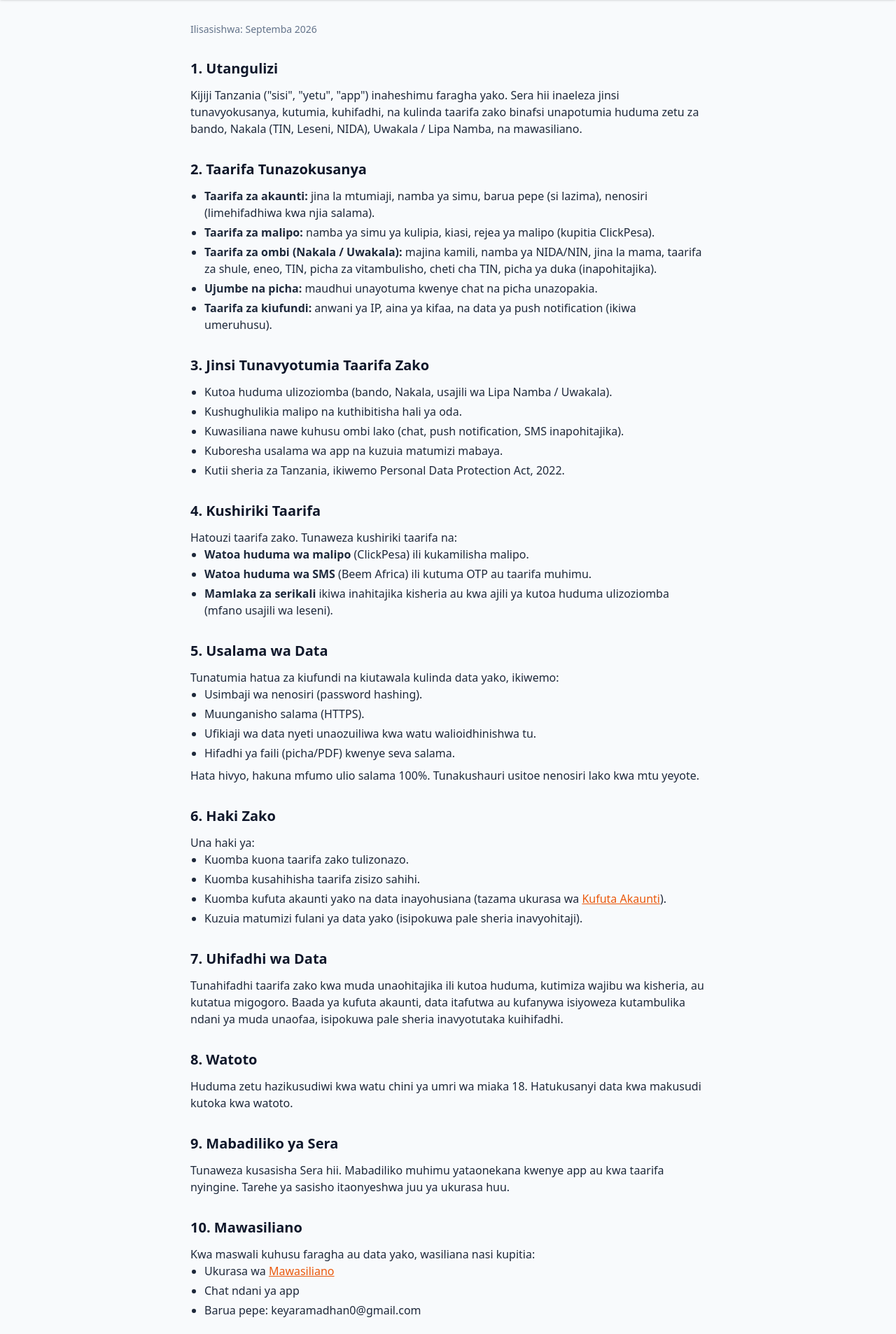
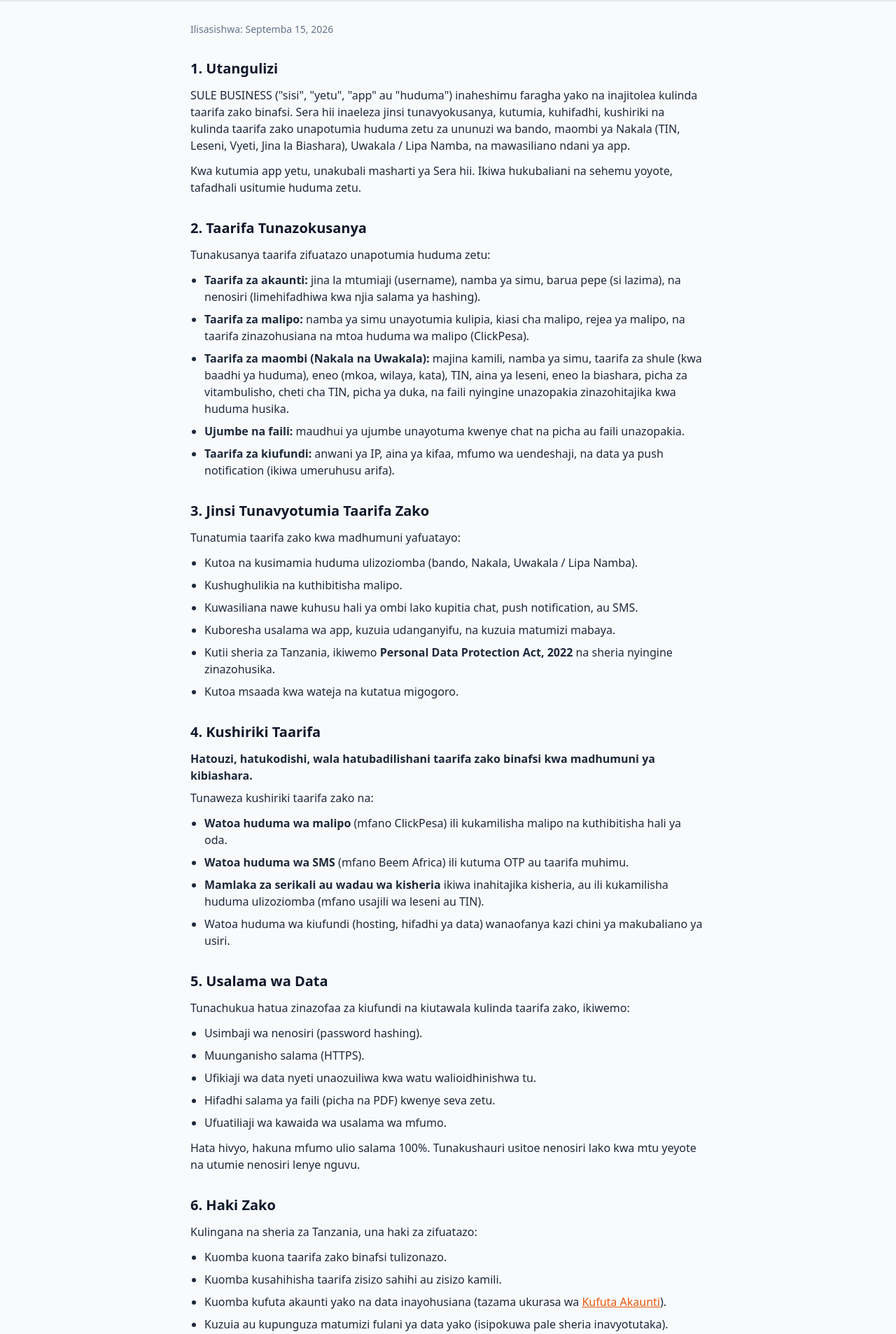
Before and after one commit to keyramkey/halotel-bando, a Flask app: page /privacy in a window 1280 px wide. Shown: the part 60-1966 px from the top of the page at 70% size. Run offline with Flask 3, Linux system fonts and the light colour scheme; some libraries are stand-ins or nearby versions.

Commit message:
Update privacy.html

```diff
--- a/templates/privacy.html
+++ b/templates/privacy.html
@@ -3,7 +3,7 @@
 <head>
   <meta charset="UTF-8">
   <meta name="viewport" content="width=device-width, initial-scale=1.0">
-  <title>Sera ya Faragha · Kijiji Tanzania</title>
+  <title>Sera ya Faragha · SULE BUSINESS</title>
   <script src="https://cdn.tailwindcss.com"></script>
 </head>
 <body class="bg-slate-50 text-slate-800 min-h-screen">
@@ -15,85 +15,143 @@
   </header>
 
   <main class="max-w-3xl mx-auto px-4 py-8 prose prose-slate">
-    <p class="text-sm text-slate-500 mb-6">Ilisasishwa: Septemba 2026</p>
+    <p class="text-sm text-slate-500 mb-6">Ilisasishwa: Septemba 15, 2026</p>
 
     <h2 class="text-xl font-bold text-slate-900 mt-8 mb-3">1. Utangulizi</h2>
     <p>
-      Kijiji Tanzania ("sisi", "yetu", "app") inaheshimu faragha yako. Sera hii inaeleza jinsi tunavyokusanya,
-      kutumia, kuhifadhi, na kulinda taarifa zako binafsi unapotumia huduma zetu za bando, Nakala (TIN, Leseni, NIDA),
-      Uwakala / Lipa Namba, na mawasiliano.
+      SULE BUSINESS ("sisi", "yetu", "app" au "huduma") inaheshimu faragha yako na inajitolea kulinda taarifa zako binafsi.
+      Sera hii inaeleza jinsi tunavyokusanya, kutumia, kuhifadhi, kushiriki na kulinda taarifa zako unapotumia huduma zetu za
+      ununuzi wa bando, maombi ya Nakala (TIN, Leseni, Vyeti, Jina la Biashara), Uwakala / Lipa Namba, na mawasiliano ndani ya app.
+    </p>
+    <p class="mt-3">
+      Kwa kutumia app yetu, unakubali masharti ya Sera hii. Ikiwa hukubaliani na sehemu yoyote, tafadhali usitumie huduma zetu.
     </p>
 
     <h2 class="text-xl font-bold text-slate-900 mt-8 mb-3">2. Taarifa Tunazokusanya</h2>
-    <ul class="list-disc pl-5 space-y-1">
-      <li><strong>Taarifa za akaunti:</strong> jina la mtumiaji, namba ya simu, barua pepe (si lazima), nenosiri (limehifadhiwa kwa njia salama).</li>
-      <li><strong>Taarifa za malipo:</strong> namba ya simu ya kulipia, kiasi, rejea ya malipo (kupitia ClickPesa).</li>
-      <li><strong>Taarifa za ombi (Nakala / Uwakala):</strong> majina kamili, namba ya NIDA/NIN, jina la mama, taarifa za shule, eneo, TIN, picha za vitambulisho, cheti cha TIN, picha ya duka (inapohitajika).</li>
-      <li><strong>Ujumbe na picha:</strong> maudhui unayotuma kwenye chat na picha unazopakia.</li>
-      <li><strong>Taarifa za kiufundi:</strong> anwani ya IP, aina ya kifaa, na data ya push notification (ikiwa umeruhusu).</li>
+    <p>Tunakusanya taarifa zifuatazo unapotumia huduma zetu:</p>
+    <ul class="list-disc pl-5 space-y-2 mt-3">
+      <li>
+        <strong>Taarifa za akaunti:</strong> jina la mtumiaji (username), namba ya simu, barua pepe (si lazima),
+        na nenosiri (limehifadhiwa kwa njia salama ya hashing).
+      </li>
+      <li>
+        <strong>Taarifa za malipo:</strong> namba ya simu unayotumia kulipia, kiasi cha malipo, rejea ya malipo,
+        na taarifa zinazohusiana na mtoa huduma wa malipo (ClickPesa).
+      </li>
+      <li>
+        <strong>Taarifa za maombi (Nakala na Uwakala):</strong> majina kamili, namba ya simu, taarifa za shule (kwa baadhi ya huduma),
+        eneo (mkoa, wilaya, kata), TIN, aina ya leseni, eneo la biashara, picha za vitambulisho, cheti cha TIN,
+        picha ya duka, na faili nyingine unazopakia zinazohitajika kwa huduma husika.
+      </li>
+      <li>
+        <strong>Ujumbe na faili:</strong> maudhui ya ujumbe unayotuma kwenye chat na picha au faili unazopakia.
+      </li>
+      <li>
+        <strong>Taarifa za kiufundi:</strong> anwani ya IP, aina ya kifaa, mfumo wa uendeshaji, na data ya push notification
+        (ikiwa umeruhusu arifa).
+      </li>
     </ul>
 
     <h2 class="text-xl font-bold text-slate-900 mt-8 mb-3">3. Jinsi Tunavyotumia Taarifa Zako</h2>
-    <ul class="list-disc pl-5 space-y-1">
-      <li>Kutoa huduma ulizoziomba (bando, Nakala, usajili wa Lipa Namba / Uwakala).</li>
-      <li>Kushughulikia malipo na kuthibitisha hali ya oda.</li>
-      <li>Kuwasiliana nawe kuhusu ombi lako (chat, push notification, SMS inapohitajika).</li>
-      <li>Kuboresha usalama wa app na kuzuia matumizi mabaya.</li>
-      <li>Kutii sheria za Tanzania, ikiwemo Personal Data Protection Act, 2022.</li>
+    <p>Tunatumia taarifa zako kwa madhumuni yafuatayo:</p>
+    <ul class="list-disc pl-5 space-y-2 mt-3">
+      <li>Kutoa na kusimamia huduma ulizoziomba (bando, Nakala, Uwakala / Lipa Namba).</li>
+      <li>Kushughulikia na kuthibitisha malipo.</li>
+      <li>Kuwasiliana nawe kuhusu hali ya ombi lako kupitia chat, push notification, au SMS.</li>
+      <li>Kuboresha usalama wa app, kuzuia udanganyifu, na kuzuia matumizi mabaya.</li>
+      <li>Kutii sheria za Tanzania, ikiwemo <strong>Personal Data Protection Act, 2022</strong> na sheria nyingine zinazohusika.</li>
+      <li>Kutoa msaada kwa wateja na kutatua migogoro.</li>
     </ul>
 
     <h2 class="text-xl font-bold text-slate-900 mt-8 mb-3">4. Kushiriki Taarifa</h2>
-    <p>Hatouzi taarifa zako. Tunaweza kushiriki taarifa na:</p>
-    <ul class="list-disc pl-5 space-y-1">
-      <li><strong>Watoa huduma wa malipo</strong> (ClickPesa) ili kukamilisha malipo.</li>
-      <li><strong>Watoa huduma wa SMS</strong> (Beem Africa) ili kutuma OTP au taarifa muhimu.</li>
-      <li><strong>Mamlaka za serikali</strong> ikiwa inahitajika kisheria au kwa ajili ya kutoa huduma ulizoziomba (mfano usajili wa leseni).</li>
+    <p>
+      <strong>Hatouzi, hatukodishi, wala hatubadilishani taarifa zako binafsi kwa madhumuni ya kibiashara.</strong>
+    </p>
+    <p class="mt-2">Tunaweza kushiriki taarifa zako na:</p>
+    <ul class="list-disc pl-5 space-y-2 mt-3">
+      <li>
+        <strong>Watoa huduma wa malipo</strong> (mfano ClickPesa) ili kukamilisha malipo na kuthibitisha hali ya oda.
+      </li>
+      <li>
+        <strong>Watoa huduma wa SMS</strong> (mfano Beem Africa) ili kutuma OTP au taarifa muhimu.
+      </li>
+      <li>
+        <strong>Mamlaka za serikali au wadau wa kisheria</strong> ikiwa inahitajika kisheria, au ili kukamilisha huduma ulizoziomba
+        (mfano usajili wa leseni au TIN).
+      </li>
+      <li>
+        Watoa huduma wa kiufundi (hosting, hifadhi ya data) wanaofanya kazi chini ya makubaliano ya usiri.
+      </li>
     </ul>
 
     <h2 class="text-xl font-bold text-slate-900 mt-8 mb-3">5. Usalama wa Data</h2>
-    <p>Tunatumia hatua za kiufundi na kiutawala kulinda data yako, ikiwemo:</p>
-    <ul class="list-disc pl-5 space-y-1">
+    <p>Tunachukua hatua zinazofaa za kiufundi na kiutawala kulinda taarifa zako, ikiwemo:</p>
+    <ul class="list-disc pl-5 space-y-2 mt-3">
       <li>Usimbaji wa nenosiri (password hashing).</li>
       <li>Muunganisho salama (HTTPS).</li>
       <li>Ufikiaji wa data nyeti unaozuiliwa kwa watu walioidhinishwa tu.</li>
-      <li>Hifadhi ya faili (picha/PDF) kwenye seva salama.</li>
+      <li>Hifadhi salama ya faili (picha na PDF) kwenye seva zetu.</li>
+      <li>Ufuatiliaji wa kawaida wa usalama wa mfumo.</li>
     </ul>
-    <p class="mt-2">Hata hivyo, hakuna mfumo ulio salama 100%. Tunakushauri usitoe nenosiri lako kwa mtu yeyote.</p>
+    <p class="mt-3">
+      Hata hivyo, hakuna mfumo ulio salama 100%. Tunakushauri usitoe nenosiri lako kwa mtu yeyote na utumie nenosiri lenye nguvu.
+    </p>
 
     <h2 class="text-xl font-bold text-slate-900 mt-8 mb-3">6. Haki Zako</h2>
-    <p>Una haki ya:</p>
-    <ul class="list-disc pl-5 space-y-1">
-      <li>Kuomba kuona taarifa zako tulizonazo.</li>
-      <li>Kuomba kusahihisha taarifa zisizo sahihi.</li>
-      <li>Kuomba kufuta akaunti yako na data inayohusiana (tazama ukurasa wa <a href="/delete-account" class="text-orange-600 underline">Kufuta Akaunti</a>).</li>
-      <li>Kuzuia matumizi fulani ya data yako (isipokuwa pale sheria inavyohitaji).</li>
+    <p>Kulingana na sheria za Tanzania, una haki za zifuatazo:</p>
+    <ul class="list-disc pl-5 space-y-2 mt-3">
+      <li>Kuomba kuona taarifa zako binafsi tulizonazo.</li>
+      <li>Kuomba kusahihisha taarifa zisizo sahihi au zisizo kamili.</li>
+      <li>Kuomba kufuta akaunti yako na data inayohusiana (tazama ukurasa wa
+        <a href="/delete-account" class="text-orange-600 underline">Kufuta Akaunti</a>).
+      </li>
+      <li>Kuzuia au kupunguza matumizi fulani ya data yako (isipokuwa pale sheria inavyotutaka).</li>
+      <li>Kuwasilisha malalamiko kuhusu jinsi tunavyoshughulikia data yako.</li>
     </ul>
 
     <h2 class="text-xl font-bold text-slate-900 mt-8 mb-3">7. Uhifadhi wa Data</h2>
     <p>
-      Tunahifadhi taarifa zako kwa muda unaohitajika ili kutoa huduma, kutimiza wajibu wa kisheria,
-      au kutatua migogoro. Baada ya kufuta akaunti, data itafutwa au kufanywa isiyoweza kutambulika
-      ndani ya muda unaofaa, isipokuwa pale sheria inavyotutaka kuihifadhi.
+      Tunahifadhi taarifa zako kwa muda unaohitajika ili:
+    </p>
+    <ul class="list-disc pl-5 space-y-1 mt-2">
+      <li>Kutoa huduma ulizoziomba</li>
+      <li>Kutimiza wajibu wetu wa kisheria</li>
+      <li>Kutatua migogoro au madai</li>
+      <li>Kuzuia udanganyifu</li>
+    </ul>
+    <p class="mt-3">
+      Baada ya kufuta akaunti, data itafutwa au kufanywa isiyoweza kutambulika ndani ya muda unaofaa,
+      isipokuwa pale sheria inavyotutaka kuihifadhi kwa muda mrefu zaidi.
     </p>
 
     <h2 class="text-xl font-bold text-slate-900 mt-8 mb-3">8. Watoto</h2>
-    <p>Huduma zetu hazikusudiwi kwa watu chini ya umri wa miaka 18. Hatukusanyi data kwa makusudi kutoka kwa watoto.</p>
-
-    <h2 class="text-xl font-bold text-slate-900 mt-8 mb-3">9. Mabadiliko ya Sera</h2>
     <p>
-      Tunaweza kusasisha Sera hii. Mabadiliko muhimu yataonekana kwenye app au kwa taarifa nyingine.
-      Tarehe ya sasisho itaonyeshwa juu ya ukurasa huu.
+      Huduma zetu hazikusudiwi kwa watu chini ya umri wa miaka 18.
+      Hatukusanyi taarifa binafsi kwa makusudi kutoka kwa watoto.
+      Ikiwa utagundua kuwa mtoto ametoa taarifa zake, wasiliana nasi ili tuzifute.
     </p>
 
-    <h2 class="text-xl font-bold text-slate-900 mt-8 mb-3">10. Mawasiliano</h2>
-    <p>Kwa maswali kuhusu faragha au data yako, wasiliana nasi kupitia:</p>
-    <ul class="list-disc pl-5 space-y-1">
+    <h2 class="text-xl font-bold text-slate-900 mt-8 mb-3">9. Viungo vya Nje</h2>
+    <p>
+      App yetu inaweza kuwa na viungo vya tovuti au huduma za watu wengine.
+      Sera hii haitumiki kwa tovuti hizo. Tunakushauri usome sera za faragha za tovuti hizo kabla ya kutoa taarifa zako.
+    </p>
+
+    <h2 class="text-xl font-bold text-slate-900 mt-8 mb-3">10. Mabadiliko ya Sera</h2>
+    <p>
+      Tunaweza kusasisha Sera hii mara kwa mara. Mabadiliko muhimu yataonyeshwa kwenye app au kwa taarifa nyingine.
+      Tarehe ya sasisho itaonekana juu ya ukurasa huu. Tunakushauri uangalie Sera hii mara kwa mara.
+    </p>
+
+    <h2 class="text-xl font-bold text-slate-900 mt-8 mb-3">11. Mawasiliano</h2>
+    <p>Kwa maswali, maombi, au malalamiko kuhusu faragha au data yako, wasiliana nasi kupitia:</p>
+    <ul class="list-disc pl-5 space-y-2 mt-3">
       <li>Ukurasa wa <a href="/contact" class="text-orange-600 underline">Mawasiliano</a></li>
       <li>Chat ndani ya app</li>
-      <li>Barua pepe: keyaramadhan0@gmail.com</li>
+      <li>Barua pepe: <strong>keyaramadhan0@gmail.com</strong></li>
     </ul>
 
-    <div class="mt-10 pt-6 border-t border-slate-200 text-sm text-slate-500">
+    <div class="mt-12 pt-6 border-t border-slate-200 text-sm text-slate-500">
       <a href="/terms" class="text-orange-600 underline">Vigezo na Masharti</a> ·
       <a href="/refund-policy" class="text-orange-600 underline">Sera ya Marejesho</a> ·
       <a href="/delete-account" class="text-orange-600 underline">Kufuta Akaunti</a>
```
